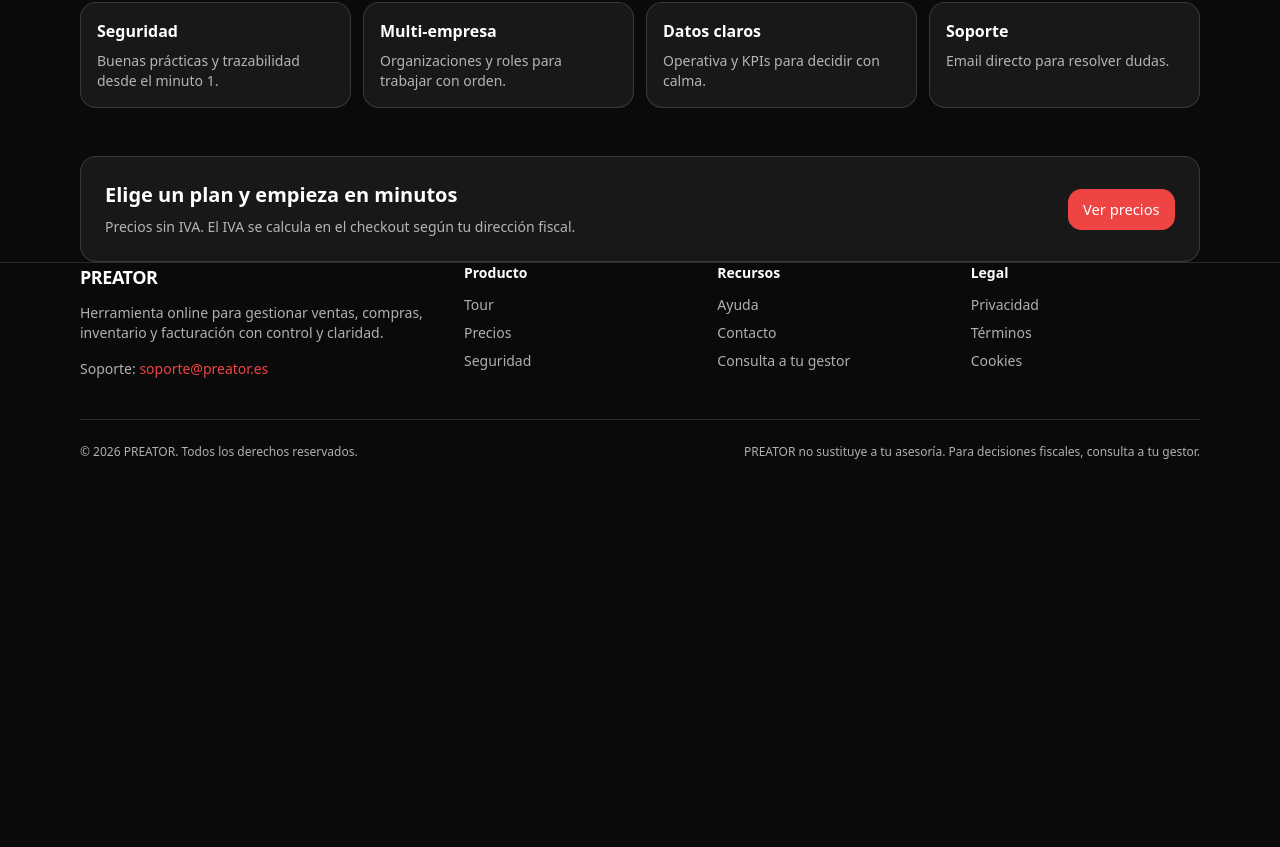
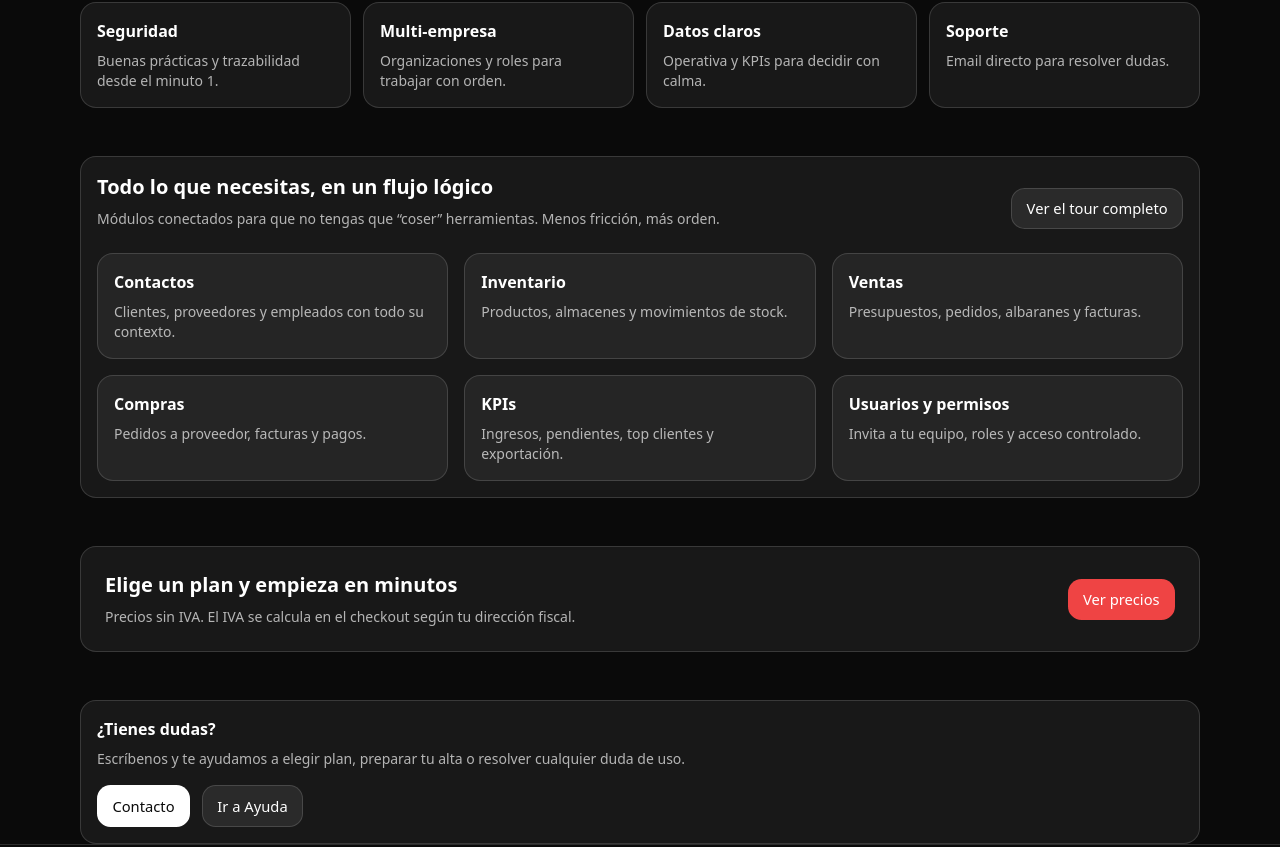
Before and after one commit to rcacodedev/preator-web, a Next.js app: page / in a window 1280 px wide. Shown: the part 448-1295 px from the top of the page. Before the commit the page ends 908 px from the top, so only its background shows below. Built offline with nearby package versions, Linux system fonts and the light colour scheme.

Commit message:
feat(web): home pro sections + subtle motion + responsive polish

```diff
--- a/src/app/(site)/page.tsx
+++ b/src/app/(site)/page.tsx
@@ -11,9 +11,25 @@
     { t: "Soporte", d: "Email directo para resolver dudas." },
   ];
 
+  const modules = [
+    {
+      t: "Contactos",
+      d: "Clientes, proveedores y empleados con todo su contexto.",
+    },
+    { t: "Inventario", d: "Productos, almacenes y movimientos de stock." },
+    { t: "Ventas", d: "Presupuestos, pedidos, albaranes y facturas." },
+    { t: "Compras", d: "Pedidos a proveedor, facturas y pagos." },
+    { t: "KPIs", d: "Ingresos, pendientes, top clientes y exportación." },
+    {
+      t: "Usuarios y permisos",
+      d: "Invita a tu equipo, roles y acceso controlado.",
+    },
+  ];
+
   return (
     <div className="space-y-12">
-      <section className="card">
+      {/* HERO */}
+      <section className="card motion-in">
         <span className="badge-accent">PREATOR</span>
         <h1 className="mt-3 text-3xl font-bold tracking-tight sm:text-4xl lg:text-5xl">
           Una herramienta online para gestionar tu empresa con control y
@@ -43,15 +59,48 @@
         </p>
       </section>
 
+      {/* TRUST */}
       <section className="grid gap-3 sm:grid-cols-2 lg:grid-cols-4">
-        {trust.map((x) => (
-          <div key={x.t} className="card-compact">
+        {trust.map((x, i) => (
+          <div
+            key={x.t}
+            className="card-compact hover-lift"
+            style={{ animationDelay: `${i * 40}ms` }}
+          >
             <div className="font-semibold">{x.t}</div>
             <p className="mt-2 text-sm muted">{x.d}</p>
           </div>
         ))}
       </section>
 
+      {/* MODULES */}
+      <section className="card-compact">
+        <div className="flex flex-col gap-3 md:flex-row md:items-end md:justify-between">
+          <div>
+            <h2 className="text-xl font-bold">
+              Todo lo que necesitas, en un flujo lógico
+            </h2>
+            <p className="mt-2 text-sm muted max-w-2xl">
+              Módulos conectados para que no tengas que “coser” herramientas.
+              Menos fricción, más orden.
+            </p>
+          </div>
+          <Link href="/tour" className="btn btn-ghost">
+            Ver el tour completo
+          </Link>
+        </div>
+
+        <div className="mt-6 grid gap-4 sm:grid-cols-2 lg:grid-cols-3">
+          {modules.map((m) => (
+            <div key={m.t} className="card-compact hover-lift">
+              <div className="font-semibold">{m.t}</div>
+              <p className="mt-2 text-sm muted">{m.d}</p>
+            </div>
+          ))}
+        </div>
+      </section>
+
+      {/* CTA PRICING */}
       <section className="card flex flex-col gap-4 md:flex-row md:items-center md:justify-between">
         <div>
           <h2 className="text-xl font-bold">
@@ -66,6 +115,23 @@
           Ver precios
         </Link>
       </section>
+
+      {/* SUPPORT */}
+      <section className="card-compact">
+        <h3 className="font-semibold">¿Tienes dudas?</h3>
+        <p className="mt-2 text-sm muted max-w-3xl">
+          Escríbenos y te ayudamos a elegir plan, preparar tu alta o resolver
+          cualquier duda de uso.
+        </p>
+        <div className="mt-4 flex flex-col gap-3 sm:flex-row">
+          <Link href="/contacto" className="btn btn-primary">
+            Contacto
+          </Link>
+          <Link href="/ayuda" className="btn btn-ghost">
+            Ir a Ayuda
+          </Link>
+        </div>
+      </section>
     </div>
   );
 }
--- a/src/app/globals.css
+++ b/src/app/globals.css
@@ -183,3 +183,29 @@
   padding: 0.2rem 0.55rem;
   font-size: 0.78rem;
 }
+
+/* --- Motion (subtle, 2026-style) --- */
+.motion-in {
+  animation: motionIn 420ms ease-out both;
+}
+
+@keyframes motionIn {
+  from {
+    opacity: 0;
+    transform: translateY(10px);
+  }
+  to {
+    opacity: 1;
+    transform: translateY(0);
+  }
+}
+
+.hover-lift {
+  transition: transform 160ms ease, box-shadow 160ms ease,
+    border-color 160ms ease;
+}
+.hover-lift:hover {
+  transform: translateY(-2px);
+  box-shadow: 0 14px 34px rgba(0, 0, 0, 0.18);
+  border-color: var(--accent);
+}
```
